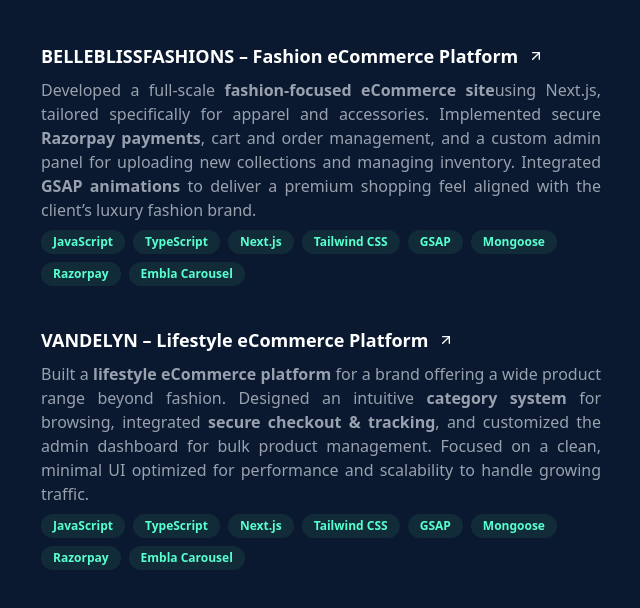
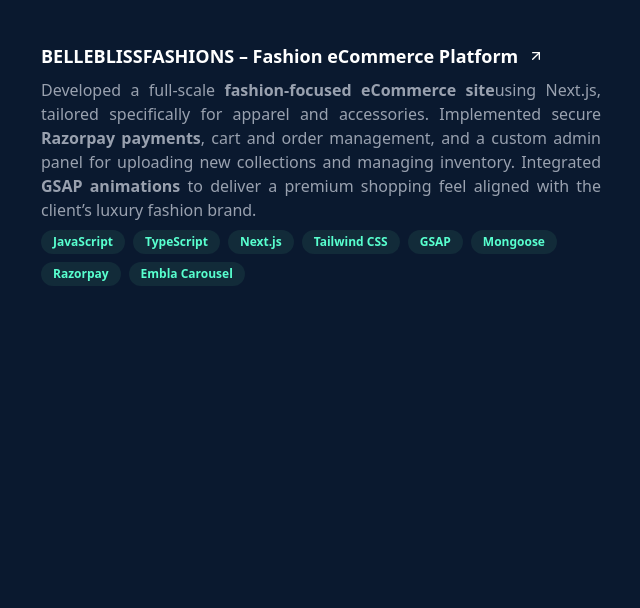
Before and after one commit to Anubhav505/Portfolio, a React (Vite) app: page / in a window 1280 px wide. Shown: the part 1466-2074 px from the top of the page, without its empty margins (619-1259 px from the left). Built offline with nearby package versions, Linux system fonts and the light colour scheme.

Commit message:
updated project

```diff
--- a/src/components/Projects.jsx
+++ b/src/components/Projects.jsx
@@ -34,36 +34,7 @@
         </ul>
       </div>
 
-      {/* Vandelyn Project */}
-      <div className="hover:bg-[rgba(255,255,255,0.1)] py-3 px-3 rounded-md group space-y-2">
-        <a
-          className="flex items-center group-hover:items-start group-hover:text-[#58ffcf] text-lg font-semibold"
-          href="https://vandelyn.com/"
-          target="_blank"
-        >
-          VANDELYN – Lifestyle eCommerce Platform &nbsp;
-          <ArrowUpRight size={16} />
-        </a>
-        <p className="text-gray-400 text-justify text-[1rem]">
-          Built a <strong>lifestyle eCommerce platform</strong> for a brand
-          offering a wide product range beyond fashion.
-          Designed an intuitive <strong>category system</strong> for browsing,
-          integrated <strong>secure checkout & tracking</strong>, and
-          customized the admin dashboard for bulk product management.
-          Focused on a clean, minimal UI optimized for performance and
-          scalability to handle growing traffic.
-        </p>
-        <ul className="flex flex-wrap gap-2 text-xs font-semibold">
-          <li className="skill">JavaScript</li>
-          <li className="skill">TypeScript</li>
-          <li className="skill">Next.js</li>
-          <li className="skill">Tailwind CSS</li>
-          <li className="skill">GSAP</li>
-          <li className="skill">Mongoose</li>
-          <li className="skill">Razorpay</li>
-          <li className="skill">Embla Carousel</li>
-        </ul>
-      </div>
+      <div className="h-96"></div>
 
       <div className="h-96"></div>
     </div>
```
